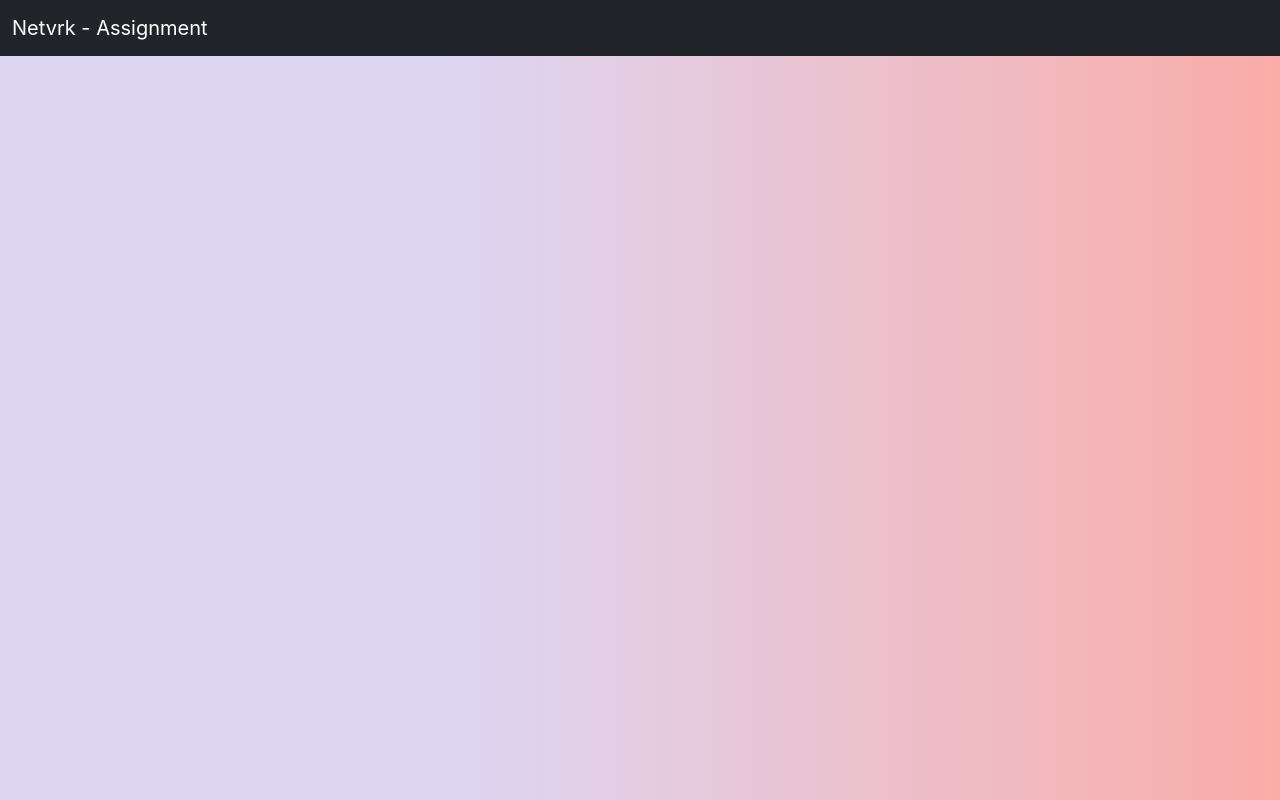
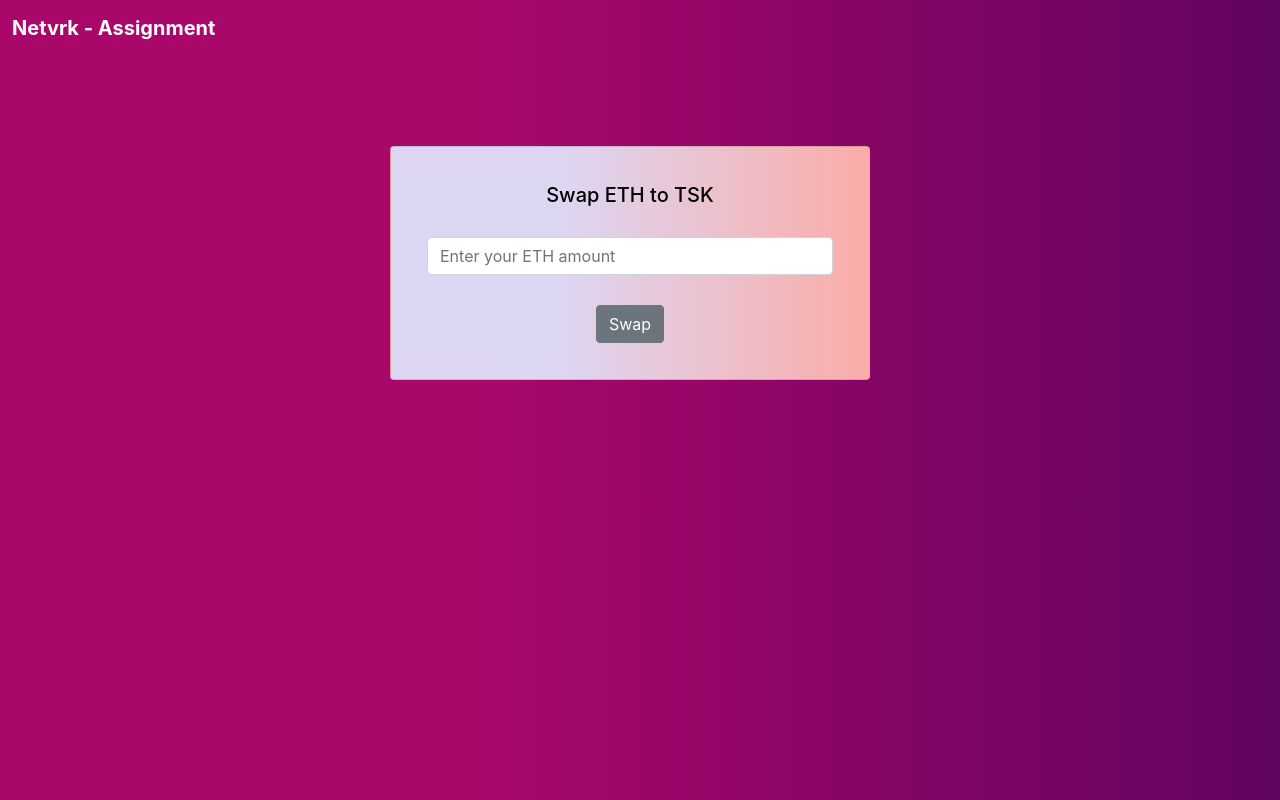
Before and after one commit to shanmukhipriya99/NetvrkTask, a React (Create React App) app in the folder netvrk-dapp/: page / in a window 1280 px wide. Built offline with nearby package versions, Linux system fonts and the light colour scheme.

Commit message:
added card

```diff
--- a/netvrk-dapp/src/App.css
+++ b/netvrk-dapp/src/App.css
@@ -1,6 +1,6 @@
 .App {
   text-align: center;
-  background: linear-gradient(to right, #ddd6f3 35%, #faaca8 100%);
+  background: linear-gradient(to right, #aa076b 37%, #61045f 100%);;
 }
 
 .App-logo {
--- a/netvrk-dapp/src/App.js
+++ b/netvrk-dapp/src/App.js
@@ -2,30 +2,65 @@ import React from "react";
 import {
   Navbar,
   NavbarBrand,
-
+  Card,
+  CardBody,
+  CardTitle,
+  CardSubtitle,
+  CardText,
+  Button,
+  Input,
+  Col,
 } from "reactstrap";
-import './App.css';
+import "./App.css";
 
 class App extends React.Component {
-  state ={
-
-  }
+  state = {
+    eth: null,
+  };
 
   render() {
     return (
-      <div className="App" style={{ minHeight: '100vh'}}>
+      <div className="App" style={{ minHeight: "100vh" }}>
         <div>
-            <Navbar color="dark" dark expand="md">
-              <NavbarBrand href="/">
-                Netvrk - Assignment
-              </NavbarBrand>
-            </Navbar>
-          </div>
+          <Navbar dark expand="md">
+            <NavbarBrand href="/" style={{ fontSize: "20px", fontWeight: "bolder" }}>Netvrk - Assignment</NavbarBrand>
+          </Navbar>
+        </div>
+        <div>
+          <Col xl="9">
+          <Card
+          style={{
+            backgroundImage:
+              "linear-gradient(to right, #ddd6f3 35%, #faaca8 100%)",
+            padding: "20px",
+            margin: "90px", marginLeft: "390px"
+          }}
+          inverse
+        >
+          <CardBody style={{ color: "black" }}>
+            <CardTitle tag="h5">Swap ETH to TSK</CardTitle>
+            <CardText>
+            {" "}
+              <Input
+                style={{marginTop: "30px", marginBottom: "30px"}}
+                id="eth"
+                name="eth"
+                placeholder="Enter your ETH amount"
+                type="text"
+                onChange={(event) =>
+                  this.setState({ eth: event.target.value })
+                }
+              />{" "}
+            </CardText>
+            <Button>Swap</Button>
+          </CardBody>
+        </Card>
+          </Col>
 
+        </div>
       </div>
     );
   }
-  }
-
+}
 
 export default App;
```
